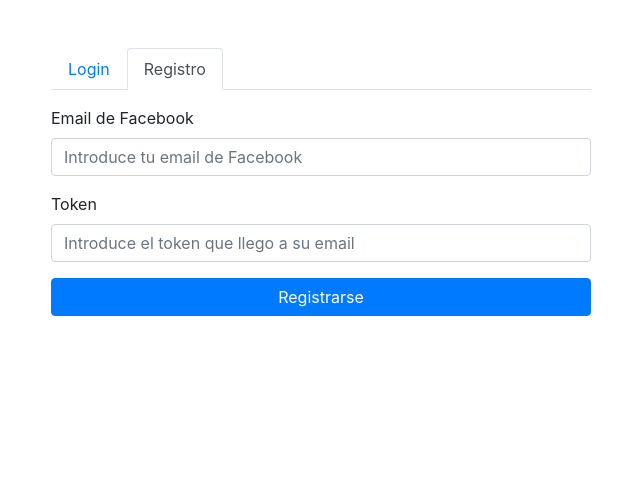
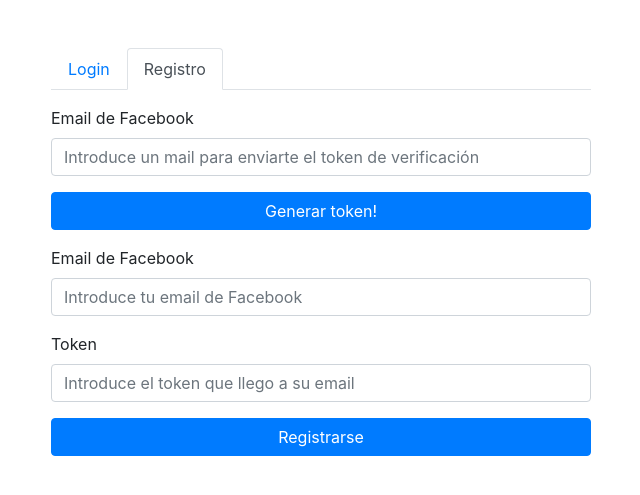
Before and after one commit to GianfrancoAJC/SoCa, a Flask app: template backend/templates/Blogin.html in a window 1280 px wide, after a click on "Registro". Shown: the top 495 px of the page, without its empty margins (319-959 px from the left). Run offline with Flask 3, Linux system fonts and the light colour scheme; the template is opened without the code that fills it: most values are stand-ins (such as "Sample title", 1, 10 or a date in 2020); parts of the project's set-up code (start-up, migrations or seed data) failed here and were passed over; some libraries are stand-ins or nearby versions.

Commit message:
Fixing 1.3.2 EndPoints and Blogin

```diff
--- a/backend/app.py
+++ b/backend/app.py
@@ -18,6 +18,9 @@ import os
 from datetime import datetime
 import sys
 import bcrypt
+import smtplib
+from email.mime.multipart import MIMEMultipart
+from email.mime.text import MIMEText
 
 # Configuration
 app = Flask(__name__)
@@ -25,6 +28,12 @@ app.config['SQLALCHEMY_DATABASE_URI'] = 'postgresql://postgres:1234@localhost:54
 app.config['UPLOAD_FOLDER'] = ''
 db = SQLAlchemy(app)
 ALLOWED_EXTENSIONS = {'png', 'jpg', 'jpeg'}
+
+# Configuración del servidor y las credenciales
+smtp_server = 'smtp.gmail.com'
+smtp_port = 587
+smtp_user = 'aldo.jaimes@utec.edu.pe'
+smtp_password = 'mmqd rgig sapg nmcb'
 
 # Models
 class User(db.Model):
@@ -109,6 +118,57 @@ def Alogin():
 def Blogin():
     return render_template('Blogin.html')
 
+@app.route('/Aregister', methods=['GET'])
+def Aregister():
+    return jsonify({'success': True, 'message': 'Registro correcto!'}), 200
+
+@app.route('/Bregister', methods=['POST'])
+def Bregister():
+    try:
+        print("0")
+        token = request.form['Token']
+        print("1")
+        rtoken = request.form['realToken']
+        print("2")
+        if token == rtoken:
+            return jsonify({'success': True, 'message': 'Registro correcto!'}), 200
+        else:
+            return jsonify({'success': False, 'message': 'Token incorrecto'}), 401
+    except Exception as e:
+        print(e)
+        print(sys.exc_info())
+        return jsonify({'success': False, 'message': 'Error in the registration'}), 500
+
+@app.route('/Token', methods=['POST'])
+def token():
+    try:
+        email = request.form['email']
+        if email:
+            from_email = 'aldo.jaimes@utec.edu.pe'
+            to_email = email
+            subject = "Token de acceso: SoCa"
+            token = "1234"
+            body = f"Su token de acceso es: {token}"
+            message = MIMEMultipart()
+            message['From'] = from_email
+            message['To'] = to_email
+            message['Subject'] = subject
+            message.attach(MIMEText(body, 'plain'))
+            server = smtplib.SMTP(smtp_server, smtp_port)
+            server.starttls()
+            server.login(smtp_user, smtp_password)
+            server.sendmail(from_email, to_email, message.as_string())
+            server.quit()
+            return render_template('Blogin.html', token=token)
+        else:
+            return jsonify({'success': False, 'message': 'You need a email'}), 401
+    except Exception as e:
+        print(e)
+        print(sys.exc_info())
+        return jsonify({'success': False, 'message': 'Error in the generation of the token'}), 500
+    finally:
+        db.session.close()
+
 @app.errorhandler(405)
 def method_not_allowed(error):
     return jsonify({
--- a/backend/templates/Alogin.html
+++ b/backend/templates/Alogin.html
@@ -35,7 +35,7 @@
                     </div>
                     <!-- Register Form -->
                     <div class="tab-pane fade" id="register" role="tabpanel" aria-labelledby="register-tab">
-                        <form action = "/calculadora" class="mt-3">
+                        <form action = "/Aregister" class="mt-3">
                             <div class="form-group">
                                 <label for="FacebookEmail">Email de Facebook</label>
                                 <input type="email" class="form-control" id="registerFacebookEmail" placeholder="Introduce tu email de Facebook">
--- a/backend/templates/Blogin.html
+++ b/backend/templates/Blogin.html
@@ -39,17 +39,27 @@
                     </div>
                     <!-- Register Form -->
                     <div class="tab-pane fade" id="register" role="tabpanel" aria-labelledby="register-tab">
-                        <form action = "/calculadora" class="mt-3">
+                        <form action = "/Token" class="mt-3" method="POST">
+                            <div class="form-group">
+                                <label for="email">Email de Facebook</label>
+                                <input type="email" class="form-control" id="email" placeholder="Introduce un mail para enviarte el token de verificación" name="email">
+                            </div>
+                            <button type="submit" class="btn btn-primary btn-block">Generar token!</button>
+                        </form>
+                        {% if token %}
+                        <form action = "/Bregister" class="mt-3" method="POST">
                             <div class="form-group">
                                 <label for="FacebookEmail">Email de Facebook</label>
                                 <input type="email" class="form-control" id="registerFacebookEmail" placeholder="Introduce tu email de Facebook">
                             </div>
                             <div class="form-group">
                                 <label for="Token">Token</label>
-                                <input type="password" class="form-control" id="registerToken" placeholder="Introduce el token que llego a su email">
+                                <input type="password" class="form-control" id="Token" placeholder="Introduce el token que llego a su email" name="Token">
                             </div>
+                            <input id="realToken" class="form-control" value={{token}} type="hidden" name="realToken">
                             <button type="submit" class="btn btn-primary btn-block">Registrarse</button>
                         </form>
+                        {% endif %}
                     </div>
                 </div>
             </div>
--- a/backend/templates/calculadora.html
+++ b/backend/templates/calculadora.html
@@ -55,15 +55,15 @@
             <h1 class="display-4">Calculadora de FOMO</h1>
             <form action="/calcular" method="POST">
                 <div class="form-group">
-                    <label for="v1">¿Cuantos minutos has usado tus redes sociales el día de hoy? (revisar Bienestar Digital).</label>
+                    <label for="v1">¿Cuantos minutos has usado tus redes sociales el ultimo dia? (revisar Bienestar Digital).</label>
                     <input type="number" class="form-control" id="v1" name="v1" required>
                 </div>
                 <div class="form-group">
-                    <label for="v2">¿Cuantas notificaciones has tenido? (revisar Bienestar Digital).</label>
+                    <label for="v2">¿Cuantas notificaciones has tenido el ultimo dia? (revisar Bienestar Digital).</label>
                     <input type="number" class="form-control" id="v2" name="v2" required>
                 </div>
                 <div class="form-group">
-                    <label for="v3">¿Cuantas veces has abierto la aplicacion? (revisar Bienestar Digital).</label>
+                    <label for="v3">¿Cuantas veces has abierto la aplicacion el ultimo dia? (revisar Bienestar Digital).</label>
                     <input type="number" class="form-control" id="v3" name="v3" required>
                 </div>
                 <button type="submit" class="btn btn-primary">Calcular</button>
```
